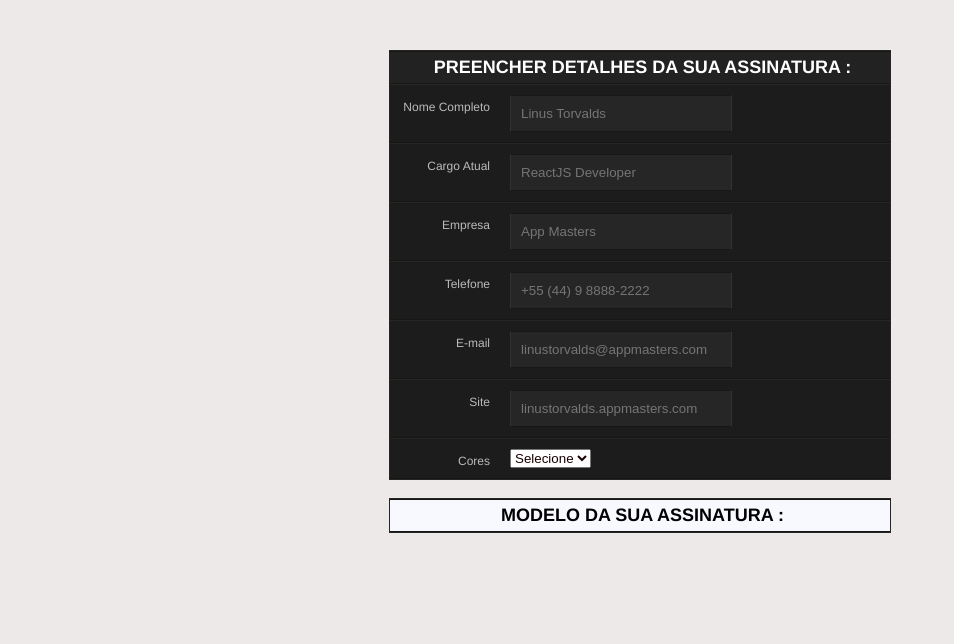
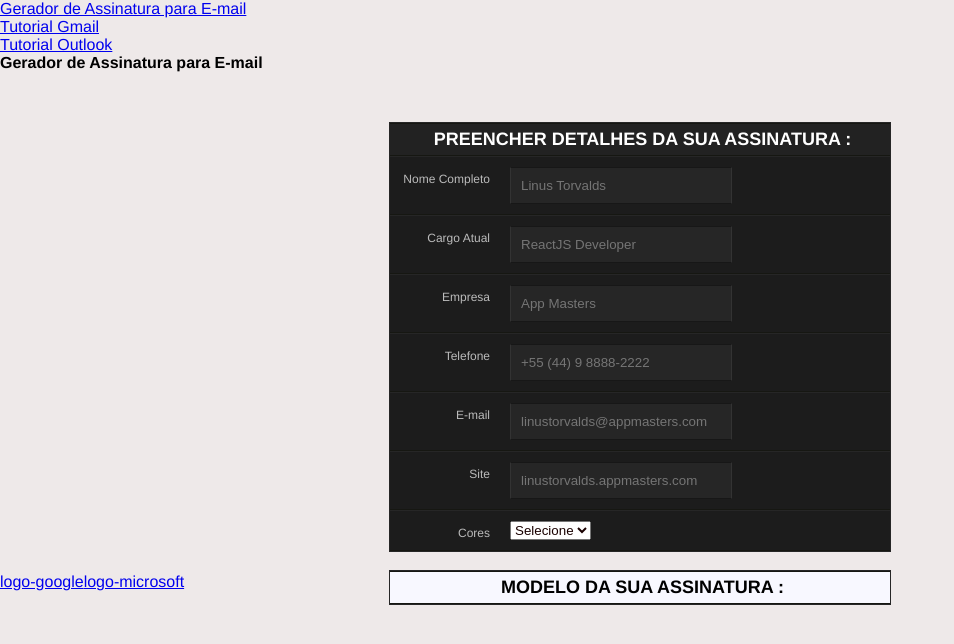
Before and after one commit to jfbaraky/signature-block-generator, a React (Create React App) app: page / in a window 1280 px wide. Shown: the top 644 px of the page, without its empty margins (0-954 px from the left). Built offline with nearby package versions, Linux system fonts and the light colour scheme.

Commit message:
issue #5

```diff
--- a/package.json
+++ b/package.json
@@ -5,6 +5,7 @@
   "dependencies": {
     "react": "^16.8.6",
     "react-dom": "^16.8.6",
+    "react-router-dom": "^5.0.1",
     "react-scripts": "3.0.1"
   },
   "scripts": {
--- a/src/App.js
+++ b/src/App.js
@@ -1,12 +1,63 @@
 import React, { Component } from 'react';
 
-import Signature from './components/Signature/Signature' ;
+import { BrowserRouter as Router, Route, Link } from 'react-router-dom';
+
+import Signature from './components/Signature/Signature';
+import TutorialGmail from './components/TutorialGmail/TutorialGmail';
+import TutorialOutlook from './components/TutorialOutlook/TutorialOutlook';
+
+function Gerador() {
+  return(
+    <div>
+      <Signature />
+    </div>
+  );
+}
+
+function TutGmail() {
+  return(
+    <div>
+      <TutorialGmail />
+    </div>
+  );
+}
+
+function TutOutlook() {
+  return(
+    <div>
+      <TutorialOutlook />
+    </div>
+  );
+}
+
+function Header() {
+  return (
+    <ul>
+      <li>
+        <Link to="/">Gerador de Assinatura para E-mail</Link>
+      </li>
+      <li>
+        <Link to="/tutorial-gmail">Tutorial Gmail</Link>
+      </li>
+      <li>
+        <Link to="/tutorial-outlook">Tutorial Outlook</Link>
+      </li>
+    </ul>
+  );
+}
 
 class App extends Component {
   render() {
     return (
       <div className="App">
-          <Signature />
+        <Router>
+          <div>
+            <Header />
+            <Route exact path="/" component={Gerador} />
+            <Route path="/tutorial-gmail" component={TutGmail} />
+            <Route path="/tutorial-outlook" component={TutOutlook} />
+          </div>
+        </Router>
       </div>
     );
   }
--- a/src/components/Signature/Signature.js
+++ b/src/components/Signature/Signature.js
@@ -22,6 +22,7 @@ export default class Signature extends React.Component {
   render() {
     return (
       <div>
+        <h4>Gerador de Assinatura para E-mail</h4>
         <div id="inputs">
           <div className="box">
             <h1>Preencher detalhes da sua assinatura :</h1>
@@ -110,7 +111,11 @@ export default class Signature extends React.Component {
             <p><a href="default.asp" target="_blank">{this.state.site}</a></p>
           </div>
         </div>
-        <br/><br/><br/>
+        <br/>
+        <div>
+          <a href="https://i2.wp.com/googlediscovery.com/wp-content/uploads/google-logo-3.jpg?fit=1604%2C802&ssl=1">logo-google</a>
+          <a href="https://c.s-microsoft.com/en-us/CMSImages/page-sharing-thumbnail.jpg?version=ad58d6d8-0f5a-b7a8-ea50-939410935c7c">logo-microsoft</a>
+        </div>
       </div>
 
     );
--- /dev/null
+++ b/src/components/TutorialGmail/TutorialGmail.js
@@ -0,0 +1,14 @@
+import React from 'react';
+import './tutorialgmail.css';
+
+export default class TutorialGmail extends React.Component {
+
+    render() {
+        return (
+            <div>
+                <h4>Tutorial de Assinatura Gmail</h4>
+                <h4>logo-google</h4>
+            </div>
+        );
+    }
+}
--- /dev/null
+++ b/src/components/TutorialOutlook/TutorialOutlook.js
@@ -0,0 +1,14 @@
+import React from 'react';
+import './tutorialoutlook.css';
+
+export default class TutorialOutlook extends React.Component {
+
+    render() {
+        return (
+            <div>
+                <h4>Tutorial de Assinatura Outlook</h4>
+                <h4>logo-microsoft</h4>
+            </div>
+        );
+    }
+}
```
Also changed, not shown: src/components/TutorialGmail/tutorialgmail.css (added), src/components/TutorialOutlook/tutorialoutlook.css (added), 2 other files (tests, documents, lock files or other folders). Lines whose indentation alone changed are shown as unchanged.
